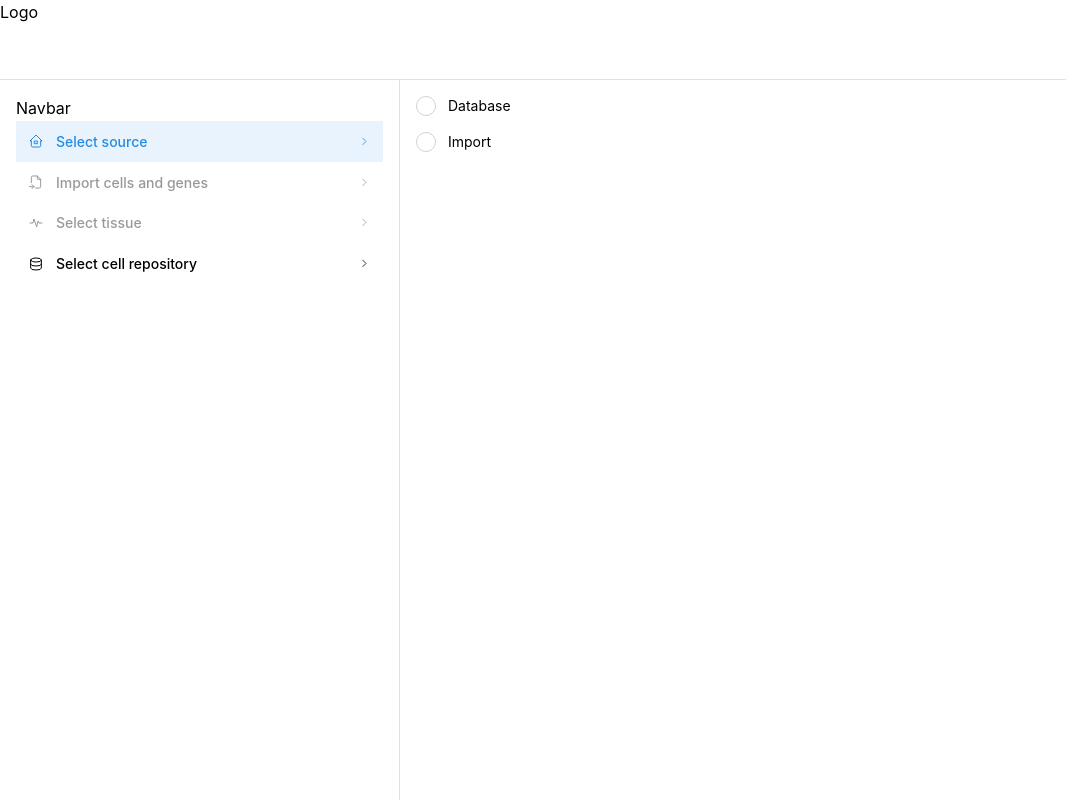
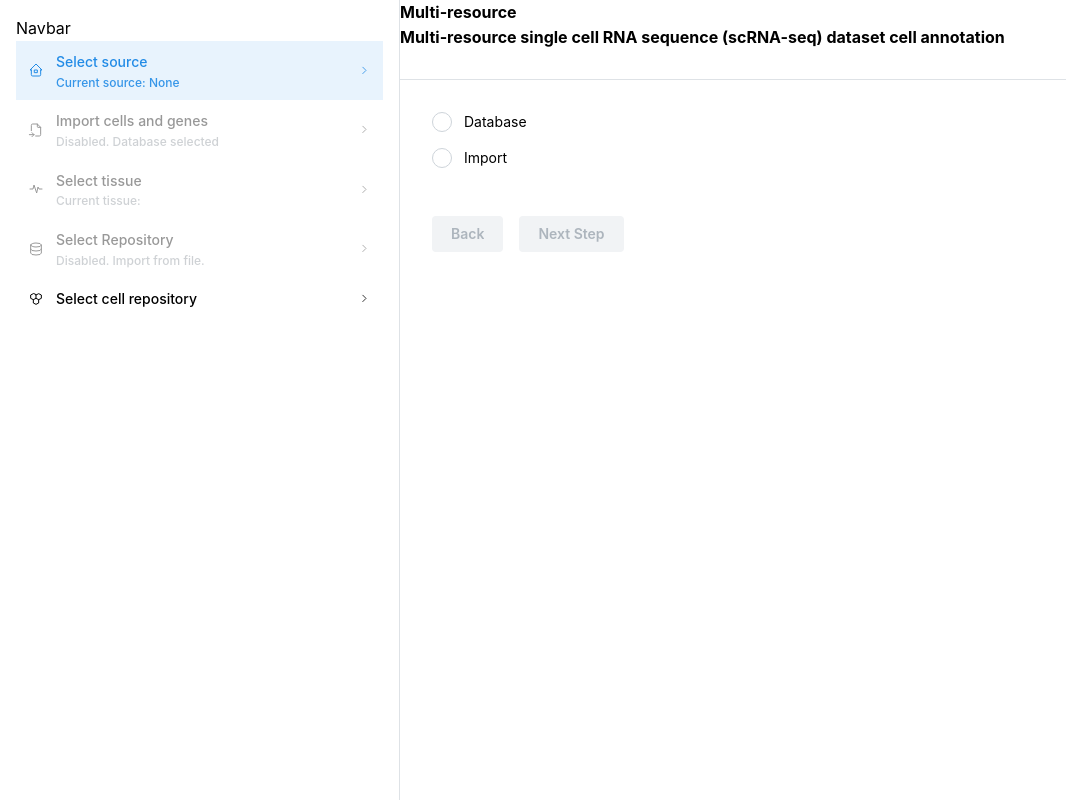
Before and after one commit to tasosc/multi_cell_ann_fe, a React (Vite) app in the folder multi_res_cell_ann_fe/: page / in a window 1280 px wide. Shown: the whole page, without its empty margins (0-1066 px from the left). Built offline with nearby package versions, Linux system fonts and the light colour scheme.

Commit message:
stage navi buttons, fix width of combobox

```diff
--- a/multi_res_cell_ann_fe/src/App.tsx
+++ b/multi_res_cell_ann_fe/src/App.tsx
@@ -1,21 +1,23 @@
 import { useState } from 'react'
 import '@mantine/core/styles.css';
-import { FileInput, Group, MantineProvider } from '@mantine/core';
+import { FileInput, Group, MantineProvider, Stack } from '@mantine/core';
 import { AppShell, Burger } from '@mantine/core';
 import { useDisclosure } from '@mantine/hooks';
-import { IconHome2,  IconFileImport, IconActivityHeartbeat, IconDatabase } from '@tabler/icons-react';
+import { IconHome2,  IconFileImport, IconActivityHeartbeat, IconDatabase, IconCell } from '@tabler/icons-react';
 import { Stage } from './Stage';
 import { CurrentState } from './Stage';
 import { SelectedSource, Sources } from './SelectSource'
 import { MyNav } from './MyNav';
 import { DropdownScroll } from './DropdownScrollSearch';
 import { SelectedRepo } from './SelectRepo';
+import { NavButtons } from './NavButtons';
 function App() {
 
   const [opened, { toggle }] = useDisclosure();
   const [status, setStatus] = useState<CurrentState>({stage: Stage.Source, selectedRepo : [], selectTissue: "", source: Sources.None });
   const [importFile, setImportFile] = useState<File | null>(null);
 
+  const moveStage=(stage: Stage) => setStatus({...status, stage: stage});
 
   return (
     <MantineProvider>
@@ -23,10 +25,11 @@ function App() {
         header={{ height: { base: 60, md: 70, lg: 80 } }}
         navbar={{
           width: { base: 200, md: 300, lg: 400 },
-        breakpoint: 'sm',
+          breakpoint: 'md',
           collapsed: { mobile: !opened },
         }}
-      padding="md"
+        layout='alt'
+        padding={{ base: 30, sm: 15, lg: 'xl' }}
       >
         <AppShell.Header>
           <Burger
@@ -35,7 +38,8 @@ function App() {
             hiddenFrom="sm"
             size="sm"
           />
-        <div>Logo</div>
+          <div><b>Multi-resource</b></div>
+          <div><b>Multi-resource single cell RNA sequence (scRNA-seq) dataset cell annotation</b></div>
         </AppShell.Header>
 
         <AppShell.Navbar p="md">Navbar
@@ -43,39 +47,57 @@ function App() {
             label="Select source"
             leftSection={<IconHome2 size="1rem" stroke={1.5} />}
             active={status.stage == Stage.Source}
-          onClick={() => setStatus({...status, stage: Stage.Source})}
+            onClick={() => setStatus({ ...status, stage: Stage.Source })}
+            description={`Current source: ${Sources[status.source]}`}
           />
           <MyNav
             label="Import cells and genes"
             leftSection={<IconFileImport size="1rem" stroke={1.5} />}
             disabled={status.source != Sources.Import}
             active={status.stage == Stage.ImportFile}
-          onClick={() => setStatus({...status, stage: Stage.ImportFile})}
+            onClick={() => setStatus({ ...status, stage: Stage.ImportFile })}
+            description={status.source == Sources.Import ? "Import file" : "Disabled. Database selected"}
           />
           <MyNav
             label='Select tissue'
             leftSection={<IconActivityHeartbeat size="1rem" stroke={1.5} />}
+            disabled={status.source != Sources.Database && !status.selectTissue}
+            active={status.stage == Stage.Tissue}
+            onClick={() => setStatus({ ...status, stage: Stage.Tissue })}
+            description={`Current tissue: ${status.selectTissue}`}
+          />
+          <MyNav
+            label='Select Repository'
+            leftSection={<IconDatabase size="1rem" stroke={1.5} />}
             disabled={status.source != Sources.Database || !status.selectTissue}
-          active={status.stage == Stage.Tissue}
-          onClick={() => setStatus({...status, stage: Stage.Tissue})}
+            active={status.stage == Stage.Repo}
+            onClick={() => setStatus({ ...status, stage: Stage.Repo })}
+            description={status.source == Sources.Database ? `Selected repo: ${status.selectedRepo}` : "Disabled. Import from file."}
           />
           <MyNav
             label="Select cell repository"
-          leftSection={<IconDatabase size="1rem" stroke={1.5} />}
-          disabled={status.selectedRepo.length == 0 && status.source == Sources.Database }
+            leftSection={<IconCell size="1rem" stroke={1.5} />}
+            disabled={status.selectedRepo.length == 0 && status.source == Sources.Database}
             active={status.stage == Stage.Cell}
-          onClick={() => setStatus({...status, stage: Stage.Cell})}
+            onClick={() => setStatus({ ...status, stage: Stage.Analysis })}
           />
         </AppShell.Navbar>
 
         <AppShell.Main>
-        { status.stage == Stage.Source &&
-           <SelectedSource  currentSource={status.source} onChange={(target, new_stage) => {setStatus({...status, stage: new_stage, source: target});}}/>
+          {status.stage == Stage.Source &&
+            <Stack>
+              <SelectedSource currentSource={status.source} onChange={(target) => { setStatus({ ...status, source: target }); }} />
+              <NavButtons disabled={status.source == Sources.None} next={() => moveStage(status.source == Sources.Database ? Stage.Tissue : Stage.ImportFile)} />
+            </Stack>
           }
-        { status.stage == Stage.Repo &&
-           <SelectedRepo  selectedRepo={status.selectedRepo} tissue={status.selectTissue} onChange={(selected, new_stage) => {setStatus({...status, stage: new_stage, selectedRepo: selected});}}/>
+          {status.stage == Stage.Repo &&
+            <Stack>
+              <SelectedRepo selectedRepo={status.selectedRepo} tissue={status.selectTissue} onChange={(selected) => { setStatus({ ...status, selectedRepo: selected }); }} />
+              <NavButtons disabled={status.selectedRepo.length == 0} next={() => moveStage(Stage.Cell)} prev={() => moveStage(Stage.Tissue)} />
+            </Stack>
           }
-        { status.stage == Stage.ImportFile &&
+          {status.stage == Stage.ImportFile &&
+            <Stack>
               <FileInput
                 radius="md"
                 value={importFile}
@@ -84,12 +106,17 @@ function App() {
                 placeholder="Select previously saved cells and genes"
                 onChange={setImportFile}
               />
+              <NavButtons disabled={!importFile} next={() => moveStage(Stage.Analysis)} prev={() => moveStage(Stage.Source)} />
+            </Stack>
           }
-        { status.stage == Stage.Tissue &&
+          {status.stage == Stage.Tissue &&
+            <Stack>
               <DropdownScroll
                 selectedTissue={status.selectTissue}
-           onChange={(current) => setStatus({...status, selectTissue: current, stage: Stage.Cell})}
+                onChange={(current) => setStatus({ ...status, selectTissue: current })}
               />
+              <NavButtons disabled={!status.selectTissue} next={() => moveStage(Stage.Repo)} prev={() => moveStage(Stage.Source)} />
+            </Stack>
           }
         </AppShell.Main>
       </AppShell>
--- a/multi_res_cell_ann_fe/src/MyNav.tsx
+++ b/multi_res_cell_ann_fe/src/MyNav.tsx
@@ -8,6 +8,7 @@ interface MyNavProps {
     active: boolean;
     leftSection: React.ReactNode;
     onClick: () => void;
+    description?: string;
 }
 
 export function MyNav(props : MyNavProps) {
@@ -21,5 +22,6 @@ export function MyNav(props : MyNavProps) {
           disabled={props.disabled}
           active={props.active}
           onClick={() => props.onClick()}
+          description={props.description}
         />);
 }
--- /dev/null
+++ b/multi_res_cell_ann_fe/src/NavButtons.tsx
@@ -0,0 +1,19 @@
+import { Button, Group } from "@mantine/core";
+import { Stage } from "./Stage";
+
+interface NavButtonsProps {
+    next?: () => void;
+    prev?: () => void;
+    disabled?: boolean
+}
+
+export function NavButtons(props: NavButtonsProps) {
+    return (<Group justify="center" mt="xl">
+        <Button disabled={props.disabled || !props.prev} variant="default" onClick={props.prev}>
+            Back
+        </Button>
+        <Button disabled={props.disabled || !props.next} onClick={props.next}>
+            Next Step
+        </Button>
+    </Group>);
+}
--- a/multi_res_cell_ann_fe/src/SelectRepo.tsx
+++ b/multi_res_cell_ann_fe/src/SelectRepo.tsx
@@ -1,47 +1,42 @@
 import '@mantine/core/styles.css';
-import { Switch } from '@mantine/core';
+import { ActionIcon, Stack, Switch } from '@mantine/core';
 
 import {Stage} from './Stage';
 import { useEffect, useState } from 'react';
 import { BackendApi } from './api';
+import { IconArrowNarrowRight } from '@tabler/icons-react';
 interface SelectedRepoProps {
     selectedRepo: string[];
-    onChange: (selected: string[], new_stage: Stage) => void;
+    onChange: (selected: string[]) => void;
     tissue: string;
 }
 
-interface SourceRadioProps {
-    repo: string;
+function get_key(value: string) {
+    return `key${value.replace(/[ .]/g, "_").toLowerCase()}`;
 }
 
-function RepoSwitch(props: SourceRadioProps) {
-    return (
-        <Switch key={props.repo} value={props.repo} label={props.repo}/>
-    );
-}
 
 export function SelectedRepo(props: SelectedRepoProps) {
     if (!props.tissue) {
         return (<></>);
     }
 
-    let api = new BackendApi();
+    const api = new BackendApi();
     const [repos, setRepos] = useState<string[]>([]);
     useEffect(() => {api.get_sources(props.tissue, setRepos)} ,[props.tissue]);
     const [value, setValue] = useState(props.selectedRepo);
     const repo_switch = []
 
     for(var repo of repos) {
-        repo_switch.push(<RepoSwitch repo={repo}   />);
+        repo_switch.push(<Switch key={get_key(repo)} value={repo} label={repo} />);
     }
-    let onChange = (selected: string[]) => {
-        setValue(selected);
-        props.onChange(selected, Stage.Cell)
-    };
 
     return (
-    <Switch.Group value={value} onChange={onChange}>
-        {repo_switch}
-    </Switch.Group>
+        <Switch.Group key="repo_select" value={value} onChange={(value) => {
+            setValue(value);
+            props.onChange(value);
+        }}>
+            {repo_switch}
+        </Switch.Group>
     );
 }
--- a/multi_res_cell_ann_fe/src/SelectSource.tsx
+++ b/multi_res_cell_ann_fe/src/SelectSource.tsx
@@ -1,7 +1,6 @@
 import '@mantine/core/styles.css';
 import { Radio, Stack } from '@mantine/core';
 
-import {Stage} from './Stage';
 import { useState } from 'react';
 
 export enum Sources {
@@ -12,7 +11,7 @@ export enum Sources {
 
 interface SelectedSourceProps {
     currentSource: Sources;
-    onChange: (target: Sources, new_stage: Stage) => void;
+    onChange: (target: Sources) => void;
 }
 
 interface SourceRadioProps {
@@ -34,11 +33,11 @@ export function SelectedSource(props: SelectedSourceProps) {
         <Stack>
             <SourceRadio checked={value == Sources.Database} source={Sources.Database} onChange={() => {
                 setValue(Sources.Database);
-                return props.onChange(Sources.Database, Stage.Tissue);
+                return props.onChange(Sources.Database);
             }}  />
             <SourceRadio  checked={value === Sources.Import} source={Sources.Import} onChange={() => {
                 setValue(Sources.Import);
-                return props.onChange(Sources.Import, Stage.ImportFile);
+                return props.onChange(Sources.Import);
             }}  />
         </Stack>
     );
```
Also changed, not shown: multi_res_cell_ann_fe/src/DropdownScrollSearch.tsx (+5 -9 lines). Lines whose indentation alone changed are shown as unchanged.
